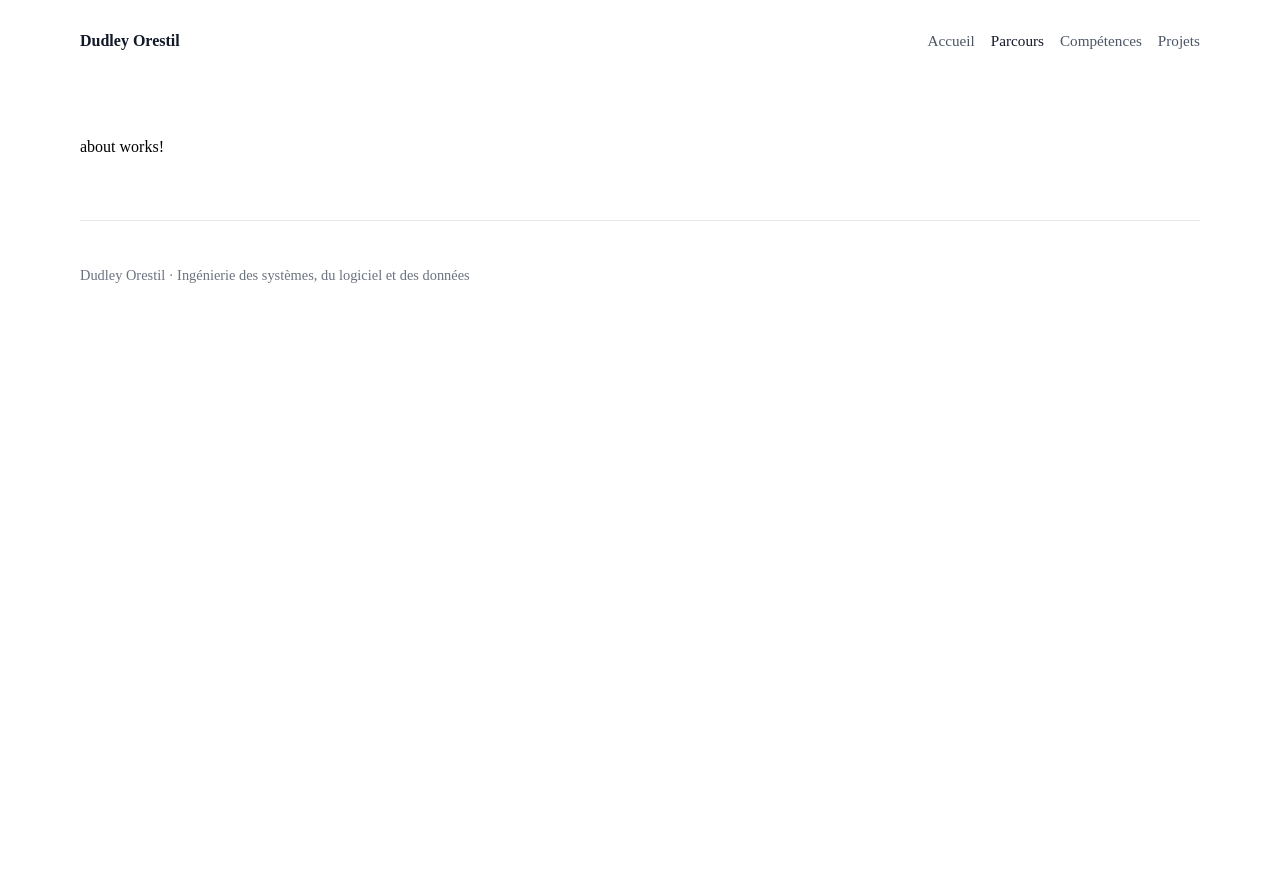
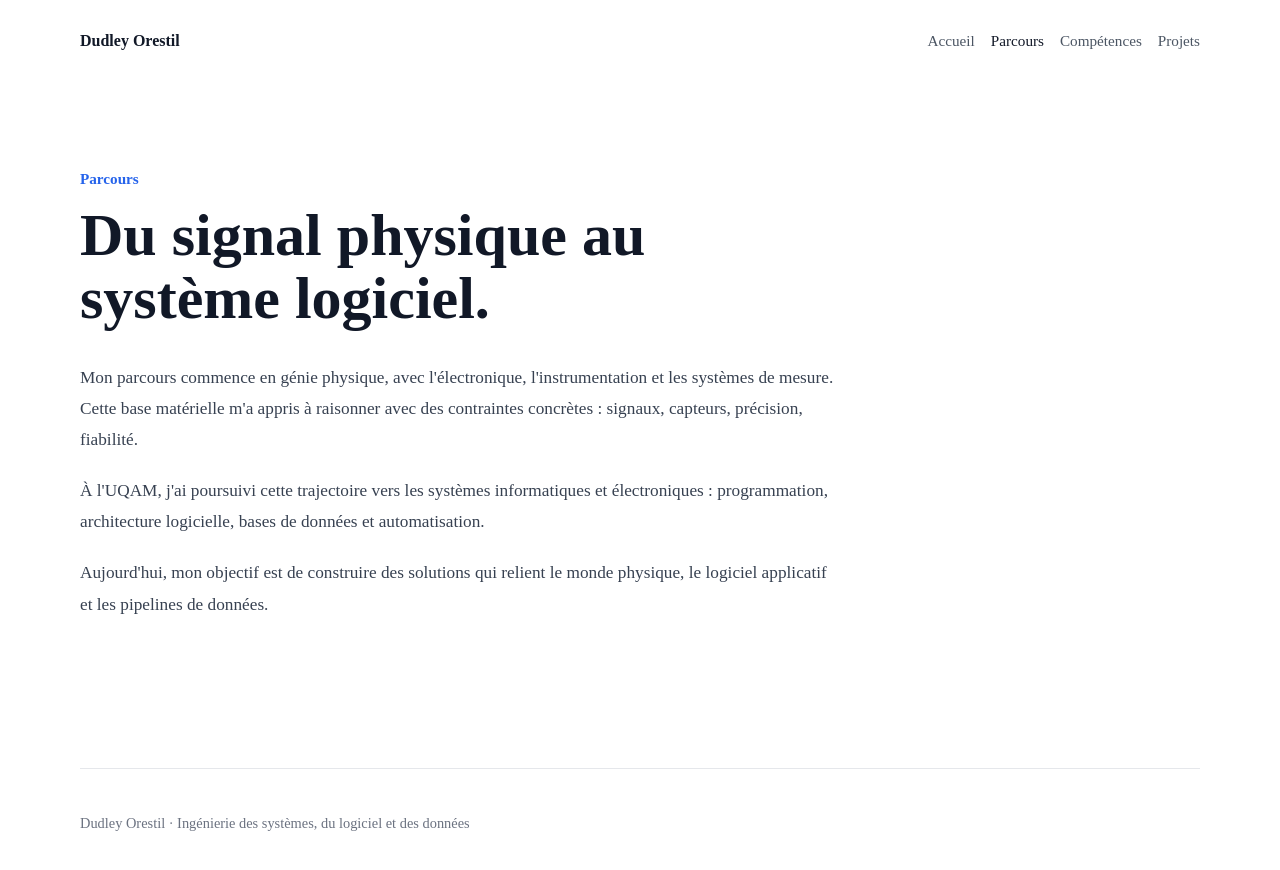
Before and after one commit to dee276/my-hybrid-portfolio, an Angular app: page /about in a window 1280 px wide. Shown: the top 870 px of the page. Before the commit the page ends 816 px from the top, so only its background shows below. Built offline with nearby package versions, Linux system fonts and the light colour scheme.

Commit message:
feat: Added .scss files for the Home and About component.

```diff
--- a/src/app/features/about/about.component.html
+++ b/src/app/features/about/about.component.html
@@ -1 +1,25 @@
-<p>about works!</p>
+<section class="about">
+  <p class="eyebrow">Parcours</p>
+
+  <h1>Du signal physique au système logiciel.</h1>
+
+  <div class="content">
+    <p>
+      Mon parcours commence en génie physique, avec l'électronique,
+      l'instrumentation et les systèmes de mesure. Cette base matérielle
+      m'a appris à raisonner avec des contraintes concrètes : signaux,
+      capteurs, précision, fiabilité.
+    </p>
+
+    <p>
+      À l'UQAM, j'ai poursuivi cette trajectoire vers les systèmes
+      informatiques et électroniques : programmation, architecture logicielle,
+      bases de données et automatisation.
+    </p>
+
+    <p>
+      Aujourd'hui, mon objectif est de construire des solutions qui relient
+      le monde physique, le logiciel applicatif et les pipelines de données.
+    </p>
+  </div>
+</section>
--- /dev/null
+++ b/src/app/features/about/about.component.scss
@@ -0,0 +1,30 @@
+.about {
+  padding: 48px 0 80px;
+}
+
+.eyebrow {
+  margin: 0 0 16px;
+  color: #2563eb;
+  font-size: 0.95rem;
+  font-weight: 700;
+}
+
+h1 {
+  max-width: 760px;
+  margin: 0;
+  color: #111827;
+  font-size: clamp(2rem, 5vw, 3.75rem);
+  line-height: 1.05;
+}
+
+.content {
+  max-width: 760px;
+  margin-top: 32px;
+  color: #374151;
+  font-size: 1.08rem;
+  line-height: 1.8;
+}
+
+.content p {
+  margin: 0 0 20px;
+}
--- a/src/app/features/about/about.component.ts
+++ b/src/app/features/about/about.component.ts
@@ -4,8 +4,6 @@ import { Component } from '@angular/core';
   selector: 'app-about',
   imports: [],
   templateUrl: './about.component.html',
-  styles: ``,
+  styleUrl: './about.component.scss',
 })
-export class AboutComponent {
-
-}
+export class AboutComponent {}
--- a/src/app/features/home/home.component.html
+++ b/src/app/features/home/home.component.html
@@ -1 +1,15 @@
-<p>home works!</p>
+<section class="hero">
+  <p class="eyebrow">Portfolio ingénieur hybride</p>
+
+  <h1>Ingénierie des systèmes, du logiciel et des données.</h1>
+
+  <p class="intro">
+    Je construis des ponts entre le matériel, les applications logicielles,
+    les pipelines de données et l'automatisation DevOps.
+  </p>
+
+  <div class="actions">
+    <a routerLink="/portfolio">Voir les projets</a>
+    <a routerLink="/skills" class="secondary">Explorer les compétences</a>
+  </div>
+</section>
--- /dev/null
+++ b/src/app/features/home/home.component.scss
@@ -0,0 +1,51 @@
+.hero {
+  padding: 64px 0 96px;
+}
+
+.eyebrow {
+  margin: 0 0 16px;
+  color: #2563eb;
+  font-size: 0.95rem;
+  font-weight: 700;
+}
+
+h1 {
+  max-width: 820px;
+  margin: 0;
+  color: #111827;
+  font-size: clamp(2.4rem, 6vw, 4.75rem);
+  line-height: 1;
+}
+
+.intro {
+  max-width: 680px;
+  margin: 24px 0 0;
+  color: #4b5563;
+  font-size: 1.2rem;
+  line-height: 1.7;
+}
+
+.actions {
+  display: flex;
+  flex-wrap: wrap;
+  gap: 12px;
+  margin-top: 32px;
+}
+
+.actions a {
+  display: inline-flex;
+  align-items: center;
+  min-height: 44px;
+  padding: 0 18px;
+  color: #ffffff;
+  background: #111827;
+  border: 1px solid #111827;
+  border-radius: 8px;
+  font-weight: 700;
+  text-decoration: none;
+}
+
+.actions a.secondary {
+  color: #111827;
+  background: #ffffff;
+}
--- a/src/app/features/home/home.component.ts
+++ b/src/app/features/home/home.component.ts
@@ -1,11 +1,10 @@
 import { Component } from '@angular/core';
+import { RouterLink } from '@angular/router';
 
 @Component({
   selector: 'app-home',
-  imports: [],
+  imports: [RouterLink],
   templateUrl: './home.component.html',
-  styles: ``,
+  styleUrl: './home.component.scss',
 })
-export class HomeComponent {
-
-}
+export class HomeComponent {}
```
